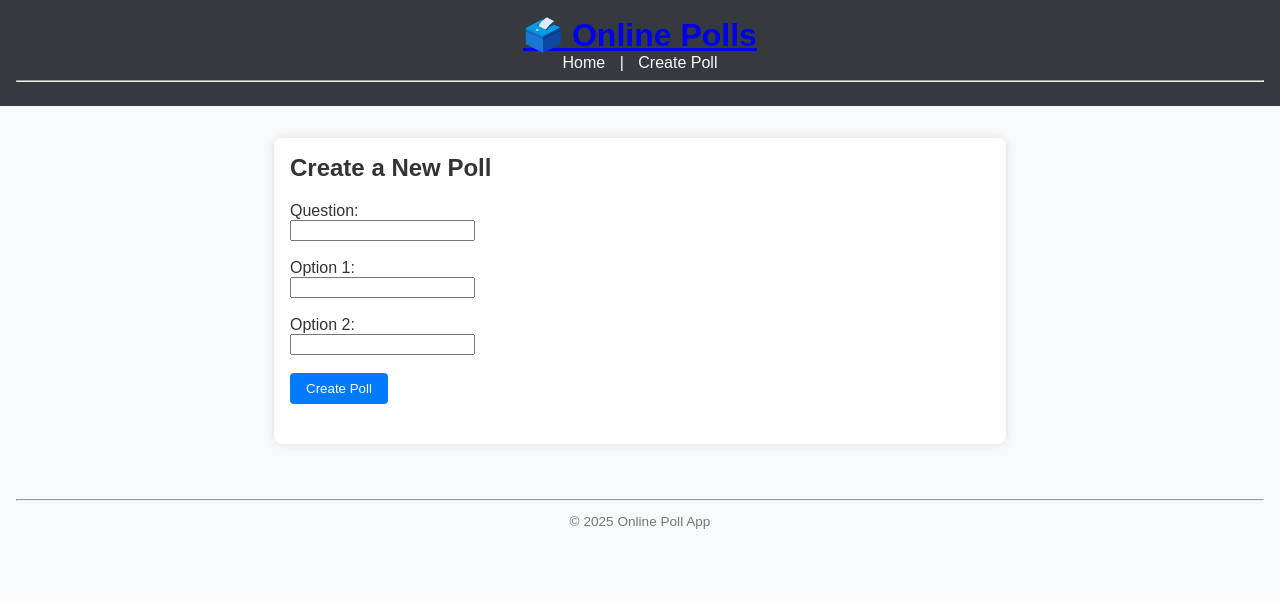
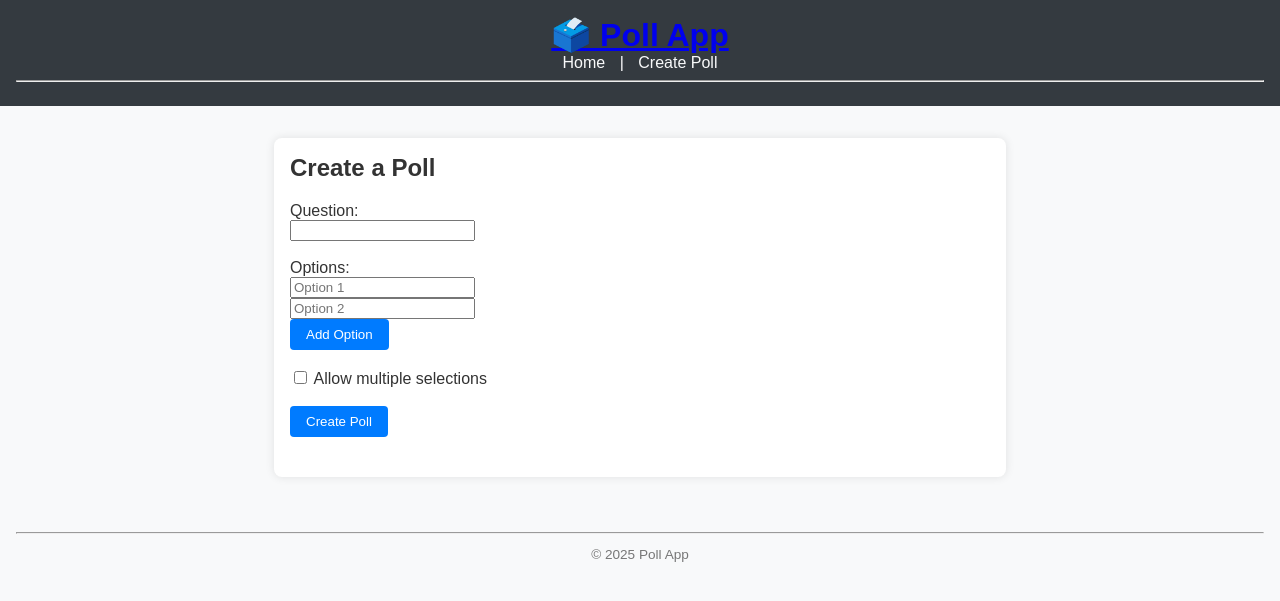
Before and after one commit to akey098/Final_Project_Online_poll, a Flask app: page /create in a window 1280 px wide. Shown: the top 601 px of the page. Run offline with Flask 3, Linux system fonts and the light colour scheme.

Commit message:
multiple choice, more options

```diff
--- a/app.py
+++ b/app.py
@@ -5,51 +5,61 @@ from datetime import datetime
 app = Flask(__name__)
 app.config['SQLALCHEMY_DATABASE_URI'] = 'sqlite:///polls.db'
 app.config['SQLALCHEMY_TRACK_MODIFICATIONS'] = False
+app.config['SECRET_KEY'] = 'poll_secret_key'
 
 db = SQLAlchemy(app)
 
-# Poll model
+# Models
 class Poll(db.Model):
     id = db.Column(db.Integer, primary_key=True)
     question = db.Column(db.String(200), nullable=False)
-    option1 = db.Column(db.String(100), nullable=False)
-    option2 = db.Column(db.String(100), nullable=False)
-    votes1 = db.Column(db.Integer, default=0)
-    votes2 = db.Column(db.Integer, default=0)
+    is_multiple_choice = db.Column(db.Boolean, default=False)
     created_at = db.Column(db.DateTime, default=datetime.utcnow)
+    options = db.relationship('Option', backref='poll', cascade='all, delete', lazy=True)
 
-# Home route to display polls
+class Option(db.Model):
+    id = db.Column(db.Integer, primary_key=True)
+    text = db.Column(db.String(100), nullable=False)
+    votes = db.Column(db.Integer, default=0)
+    poll_id = db.Column(db.Integer, db.ForeignKey('poll.id'), nullable=False)
+
 @app.route('/')
 def index():
     polls = Poll.query.order_by(Poll.created_at.desc()).all()
     return render_template('index.html', polls=polls)
 
-# Create a new poll
 @app.route('/create', methods=['GET', 'POST'])
 def create():
     if request.method == 'POST':
         question = request.form['question']
-        option1 = request.form['option1']
-        option2 = request.form['option2']
-        new_poll = Poll(question=question, option1=option1, option2=option2)
+        is_multi = 'is_multiple_choice' in request.form
+        options = request.form.getlist('options')
+
+        new_poll = Poll(question=question, is_multiple_choice=is_multi)
         db.session.add(new_poll)
         db.session.commit()
+
+        for opt in options:
+            db.session.add(Option(text=opt, poll_id=new_poll.id))
+        db.session.commit()
+
         return redirect(url_for('index'))
+
     return render_template('create.html')
 
-# Vote on a poll
 @app.route('/vote/<int:poll_id>', methods=['POST'])
 def vote(poll_id):
     poll = Poll.query.get_or_404(poll_id)
-    choice = request.form['choice']
-    if choice == 'option1':
-        poll.votes1 += 1
-    elif choice == 'option2':
-        poll.votes2 += 1
+    selected_option_ids = request.form.getlist('choice')
+
+    for option_id in selected_option_ids:
+        option = Option.query.filter_by(id=option_id, poll_id=poll.id).first()
+        if option:
+            option.votes += 1
+
     db.session.commit()
     return redirect(url_for('index'))
 
-# Initialize DB and run app
 if __name__ == '__main__':
     with app.app_context():
         db.create_all()
--- a/templates/base.html
+++ b/templates/base.html
@@ -2,12 +2,12 @@
 <html lang="en">
 <head>
     <meta charset="UTF-8">
-    <title>Online Poll App</title>
+    <title>Simple Poll App</title>
     <link rel="stylesheet" href="{{ url_for('static', filename='css/styles.css') }}">
 </head>
 <body>
     <header>
-        <h1><a href="{{ url_for('index') }}">🗳️ Online Polls</a></h1>
+        <h1><a href="{{ url_for('index') }}">🗳️ Poll App</a></h1>
         <nav>
             <a href="{{ url_for('index') }}">Home</a> |
             <a href="{{ url_for('create') }}">Create Poll</a>
@@ -21,9 +21,7 @@
 
     <footer>
         <hr>
-        <p>&copy; {{ 2025 }} Online Poll App</p>
+        <p>&copy; 2025 Poll App</p>
     </footer>
-
-    <script src="{{ url_for('static', filename='js/main.js') }}"></script>
 </body>
 </html>
--- a/templates/create.html
+++ b/templates/create.html
@@ -1,17 +1,32 @@
 {% extends 'base.html' %}
+{% block content %}
+<h2>Create a Poll</h2>
+<form method="POST">
+    <label>Question:</label><br>
+    <input type="text" name="question" required><br><br>
 
-{% block content %}
-<h2>Create a New Poll</h2>
-<form method="POST" action="{{ url_for('create') }}">
-    <label for="question">Question:</label><br>
-    <input type="text" id="question" name="question" required><br><br>
+    <label>Options:</label><br>
+    <div id="options">
+        <input type="text" name="options" placeholder="Option 1" required><br>
+        <input type="text" name="options" placeholder="Option 2" required><br>
+    </div>
+    <button type="button" onclick="addOption()">Add Option</button><br><br>
 
-    <label for="option1">Option 1:</label><br>
-    <input type="text" id="option1" name="option1" required><br><br>
-
-    <label for="option2">Option 2:</label><br>
-    <input type="text" id="option2" name="option2" required><br><br>
+    <input type="checkbox" name="is_multiple_choice" id="is_multiple_choice">
+    <label for="is_multiple_choice">Allow multiple selections</label><br><br>
 
     <button type="submit">Create Poll</button>
 </form>
+
+<script>
+function addOption() {
+    const input = document.createElement('input');
+    input.type = 'text';
+    input.name = 'options';
+    input.required = true;
+    input.placeholder = 'Another option';
+    document.getElementById('options').appendChild(input);
+    document.getElementById('options').appendChild(document.createElement('br'));
+}
+</script>
 {% endblock %}
```
Also changed, not shown: reset_db.py (added, +7 -0 lines), static/js/main.js (+35 -17 lines), templates/index.html (+16 -16 lines), polls.db (deleted).
